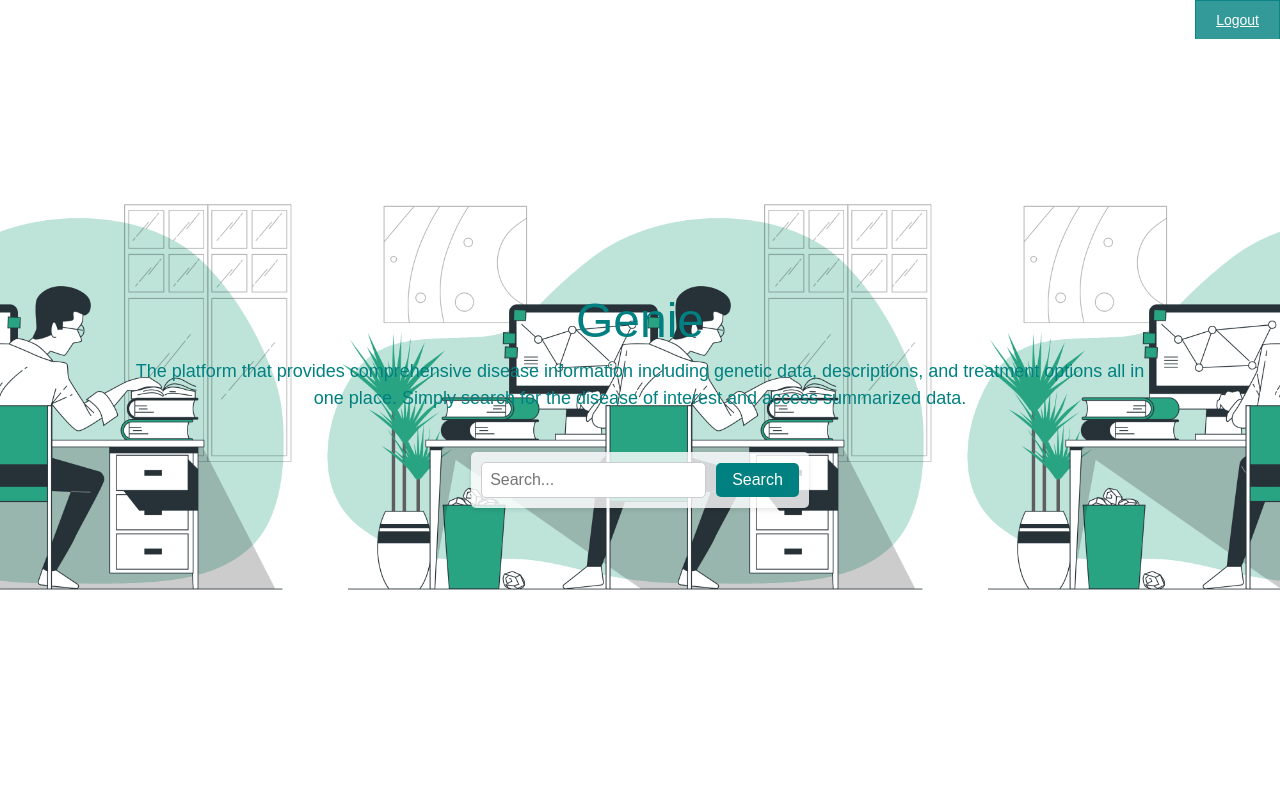
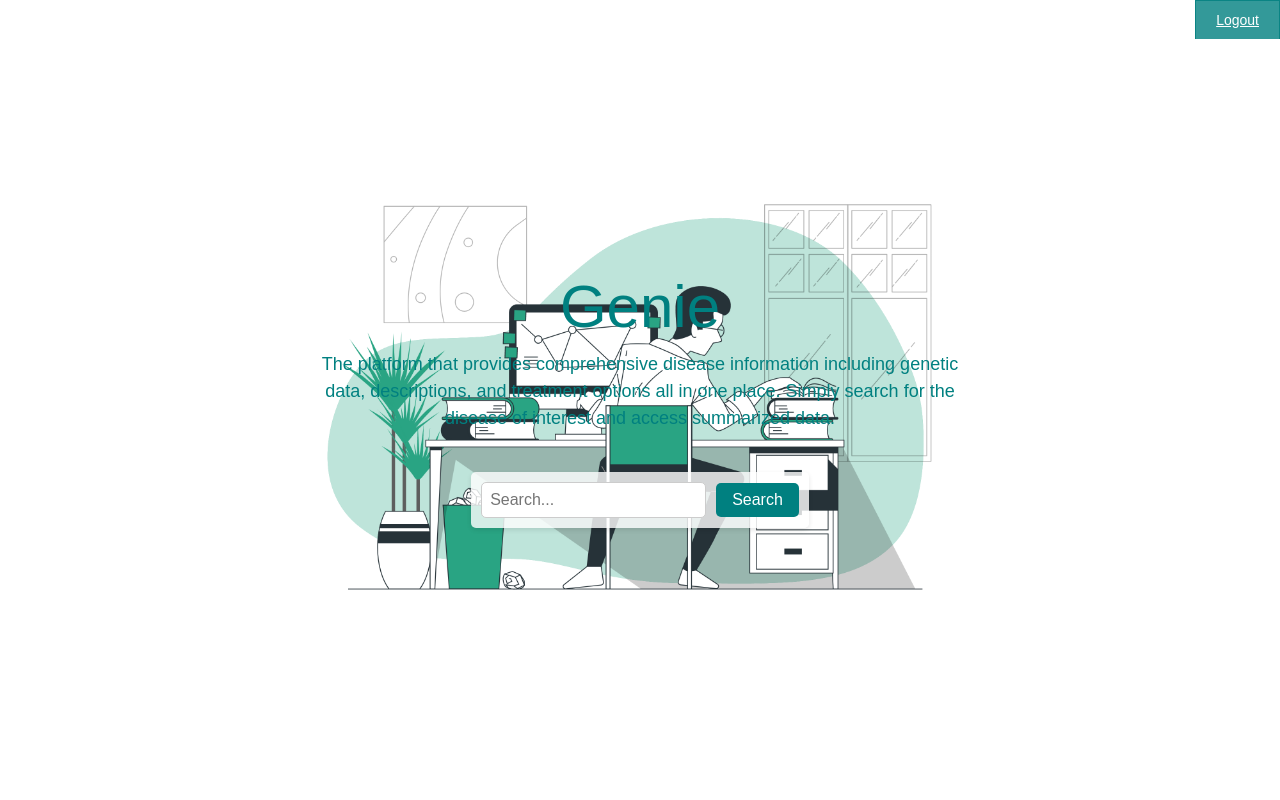
Before and after one commit to danielbar72/databasesProject, a Flask app: page /genie in a window 1280 px wide. Run offline with Flask 3, Linux system fonts and the light colour scheme; the visitor is signed in with stand-in values (Sample User, id 1).

Commit message:
Update genie.html

```diff
--- a/templates/genie.html
+++ b/templates/genie.html
@@ -41,6 +41,7 @@
             background-image: url('../static/img/Researching-bro.png');
             background-size: 50%;
             background-position: center;
+            background-repeat: no-repeat;
             display: flex;
             justify-content: center;
             align-items: center;
@@ -48,7 +49,7 @@
         }
 
         .header {
-            font-size: 48px;
+            font-size: 60px;
             color: #008080;
             margin-bottom: 10px;
         }
@@ -57,7 +58,7 @@
             color: #008080;
             margin-bottom: 20px;
             text-align: center;
-            max-width: 80%;
+            max-width: 50%;
             font-size: 18px;
             line-height: 1.5;
         }
```
